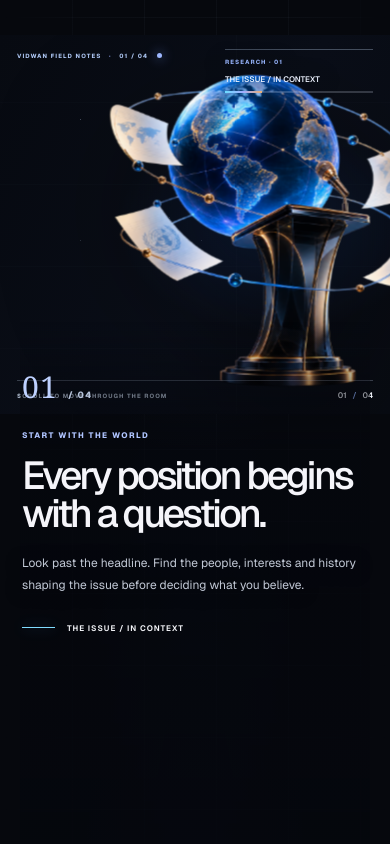
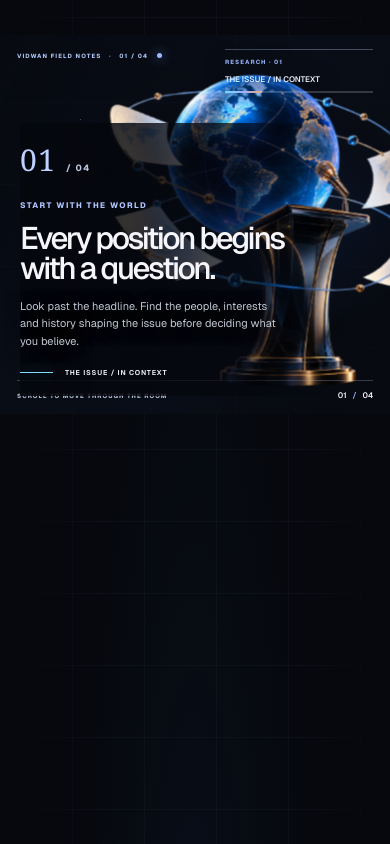
Before and after one commit to sandyrocks1605/vidwan, a Next.js app: page / in a window 390 px wide. Shown: the part 6880-7724 px from the top of the page. Built offline with nearby package versions, Linux system fonts and the light colour scheme.

Commit message:
Pin chapter copy beside 3D scene

```diff
--- a/src/app/page.module.css
+++ b/src/app/page.module.css
@@ -3032,12 +3032,6 @@
   pointer-events: none;
 }
 
-.storyStepCopy {
-  position: sticky;
-  top: calc(72px + 5svh);
-  width: min(100%, 470px);
-}
-
 .storyStep,
 .storyStep:nth-child(even) {
   width: min(42%, 510px);
@@ -3452,63 +3446,120 @@
   }
 }
 
-/* Keep the story copy clear while the 3D camera moves. */
+/* Keep the chapter text pinned beside the camera while invisible steps drive the scroll. */
+.sceneStoryCopy {
+  position: absolute;
+  z-index: 4;
+  top: clamp(98px, 14vh, 132px);
+  left: max(32px, calc((100% - 1320px) / 2));
+  width: min(42%, 510px);
+  padding: 20px 34px 24px 0;
+  background: linear-gradient(90deg, rgb(5 7 13 / 0.84), rgb(5 7 13 / 0.42) 74%, transparent);
+  animation: storyCopyEnter 700ms cubic-bezier(0.18, 0.76, 0.22, 1) both;
+  pointer-events: none;
+}
+
+.sceneStoryCopy .storyStepIndex { margin-bottom: 25px; }
+.sceneStoryCopy .storyKicker { margin: 0; }
+.sceneStoryCopy h3 {
+  max-width: 480px;
+  margin: 18px 0 0;
+  color: #f5f5fa;
+  font-size: clamp(38px, 4.8vw, 62px);
+  font-weight: 520;
+  line-height: 0.98;
+  letter-spacing: -0.075em;
+  text-wrap: balance;
+}
+
+.sceneStoryCopy .storyDescription {
+  max-width: 420px;
+  margin: 19px 0 0;
+  color: #c1c8d5;
+  font-size: 13px;
+  line-height: 1.75;
+  text-shadow: 0 2px 18px rgb(0 0 0 / 0.7);
+}
+
+.sceneStoryCopy .storyRule {
+  display: flex;
+  align-items: center;
+  gap: 12px;
+  margin-top: 24px;
+  color: #f3f4f8;
+  font-size: 8px;
+  letter-spacing: 0.12em;
+  text-transform: uppercase;
+}
+
+.sceneStoryCopy .storyRule i {
+  width: 33px;
+  background: #80dcff;
+  box-shadow: 0 0 13px rgb(78 180 255 / 0.48);
+}
+
 .storyStep,
-.storyStep:nth-child(even) {
-  width: min(42%, 510px);
-  align-items: flex-start;
-  margin-right: auto;
-  margin-left: 0;
-  padding-right: 26px;
-  padding-left: 5px;
-  background: linear-gradient(90deg, rgb(5 7 13 / 0.68), rgb(5 7 13 / 0.32) 68%, transparent);
-  text-align: left;
-  opacity: 0;
-}
-
+.storyStep:nth-child(even),
 .storyStep.storyStepActive,
 .storyStep:nth-child(even).storyStepActive {
+  width: 100%;
+  min-height: 83svh;
+  margin: 0;
+  padding: 0;
+  border: 0;
+  background: none;
   opacity: 1;
-  transform: translate3d(0, 0, 0);
+  transform: none;
+  text-align: left;
+  transition: none;
+}
+
+.storyStepCopy {
+  position: absolute;
+  width: 1px;
+  height: 1px;
+  margin: -1px;
+  overflow: hidden;
+  clip: rect(0, 0, 0, 0);
+  clip-path: inset(50%);
+  white-space: nowrap;
+}
+
+@keyframes storyCopyEnter {
+  from { opacity: 0; transform: translate3d(0, 16px, 0); }
+  to { opacity: 1; transform: translate3d(0, 0, 0); }
 }
 
 @media (max-width: 920px) {
+  .sceneStoryCopy {
+    top: clamp(92px, 12vh, 116px);
+    left: 28px;
+    width: min(56%, 480px);
+    padding-right: 24px;
+  }
+
+  .sceneStoryCopy h3 { font-size: clamp(34px, 4.8vw, 48px); }
+}
+
+@media (max-width: 640px) {
+  .sceneStoryCopy {
+    top: 88px;
+    left: 20px;
+    width: min(78%, 390px);
+    padding: 14px 18px 18px 0;
+    background: linear-gradient(90deg, rgb(5 7 13 / 0.9), rgb(5 7 13 / 0.7) 74%, transparent);
+  }
+
+  .sceneStoryCopy .storyStepIndex { margin-bottom: 17px; }
+  .sceneStoryCopy h3 { margin-top: 12px; font-size: clamp(30px, 8vw, 40px); }
+  .sceneStoryCopy .storyDescription { margin-top: 14px; font-size: 11px; line-height: 1.6; }
+  .sceneStoryCopy .storyRule { margin-top: 17px; font-size: 7px; }
   .storyStep,
-  .storyStep:nth-child(even) {
-    width: min(82%, 560px);
-    margin-right: auto;
-    margin-left: 0;
-    padding: 42px 20px 42px 0;
-    background: linear-gradient(90deg, rgb(5 7 13 / 0.76), rgb(5 7 13 / 0.3) 76%, transparent);
-    text-align: left;
-  }
-}
-
-@media (max-width: 640px) {
-  .storyStep,
-  .storyStep:nth-child(even) {
-    width: 100%;
-    padding: 42px 2px;
-    background: linear-gradient(180deg, transparent, rgb(5 7 13 / 0.72) 22%, rgb(5 7 13 / 0.88));
-  }
-}
-
-.storyStep,
-.storyStep:nth-child(even) {
-  justify-content: flex-start;
-  padding-top: 6svh;
-}
-
-@media (max-width: 920px) {
-  .storyStep,
-  .storyStep:nth-child(even) {
-    padding-top: 5svh;
-  }
-}
-
-@media (max-width: 640px) {
-  .storyStep,
-  .storyStep:nth-child(even) {
-    padding-top: 5svh;
-  }
-}
+  .storyStep:nth-child(even),
+  .storyStep.storyStepActive,
+  .storyStep:nth-child(even).storyStepActive { min-height: 68svh; }
+}
+
+@media (prefers-reduced-motion: reduce) {
+  .sceneStoryCopy { animation: none !important; }
+}
--- a/src/app/page.tsx
+++ b/src/app/page.tsx
@@ -195,7 +195,7 @@ function ScrollytellingExperience() {
           }
         }
       },
-      { rootMargin: "-14% 0px -68% 0px", threshold: 0 }
+      { rootMargin: "-40% 0px -40% 0px", threshold: 0 }
     );
 
     steps.forEach((step) => observer.observe(step));
@@ -233,6 +233,13 @@ function ScrollytellingExperience() {
               <span>{activeBeat.sceneLabel}</span>
               <strong>{activeBeat.note}</strong>
               <i><b style={{ width: `${(activeStory + 1) * 25}%` }} /></i>
+            </div>
+            <div className={styles.sceneStoryCopy} key={activeStory} aria-hidden="true">
+              <p className={styles.storyStepIndex}><span>{activeBeat.number}</span> / 04</p>
+              <p className={styles.storyKicker}>{activeBeat.kicker}</p>
+              <h3>{activeBeat.title}</h3>
+              <p className={styles.storyDescription}>{activeBeat.description}</p>
+              <span className={styles.storyRule}><i /> {activeBeat.note}</span>
             </div>
             <div className={styles.sceneCaption}>
               <span>SCROLL TO MOVE THROUGH THE ROOM</span>
```
